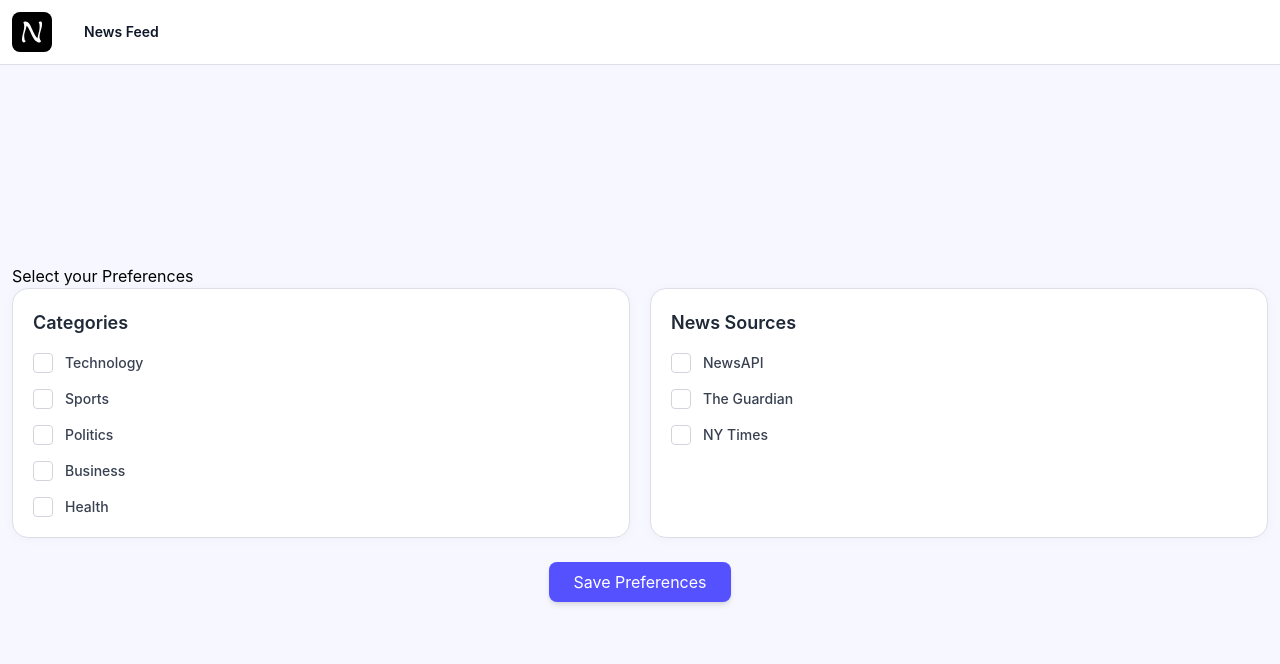
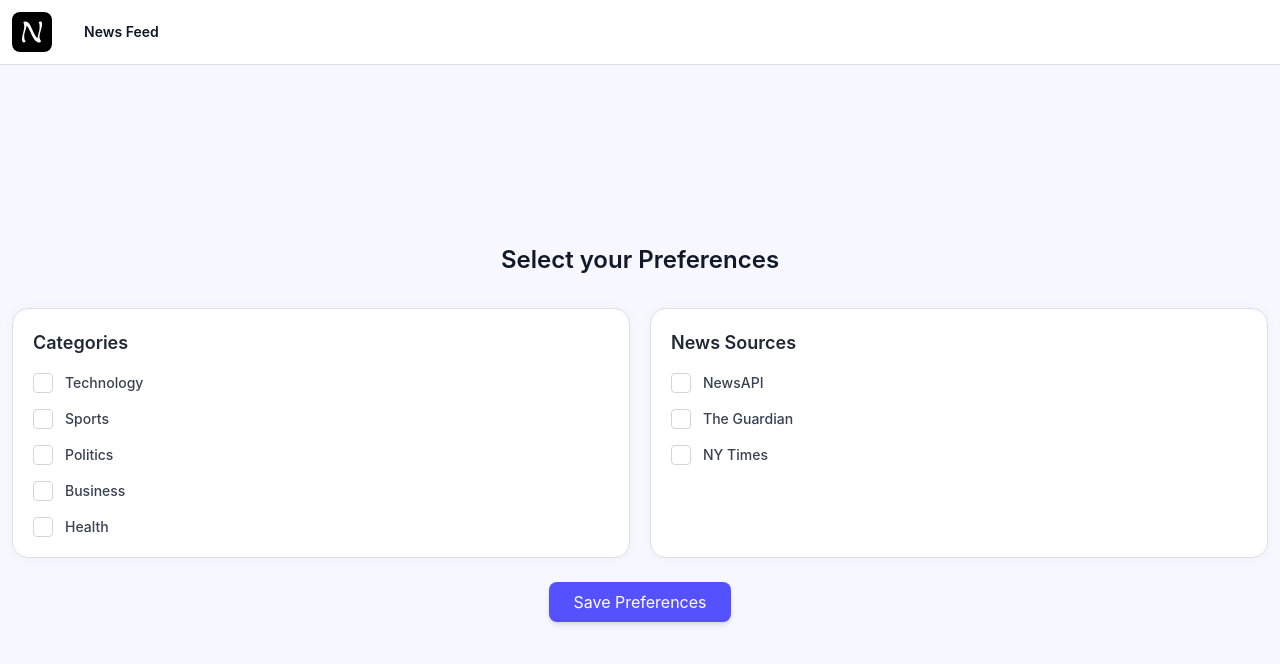
Before and after one commit to Zeeahmed48/react-news-aggregator, a React (Vite) app: page /newsfeed in a window 1280 px wide. Shown: the top 664 px of the page. Built offline with nearby package versions, Linux system fonts and the light colour scheme; no server answers; a web font is replaced by a local one.

Commit message:
fix: preference heading styles

```diff
--- a/src/components/preferences/style.css
+++ b/src/components/preferences/style.css
@@ -1,7 +1,7 @@
 .preference-container {
   @apply w-full;
 
-  .preference-container {
+  .preference-title {
     @apply text-center text-2xl font-semibold text-gray-900 mb-8;
   }
 
```
